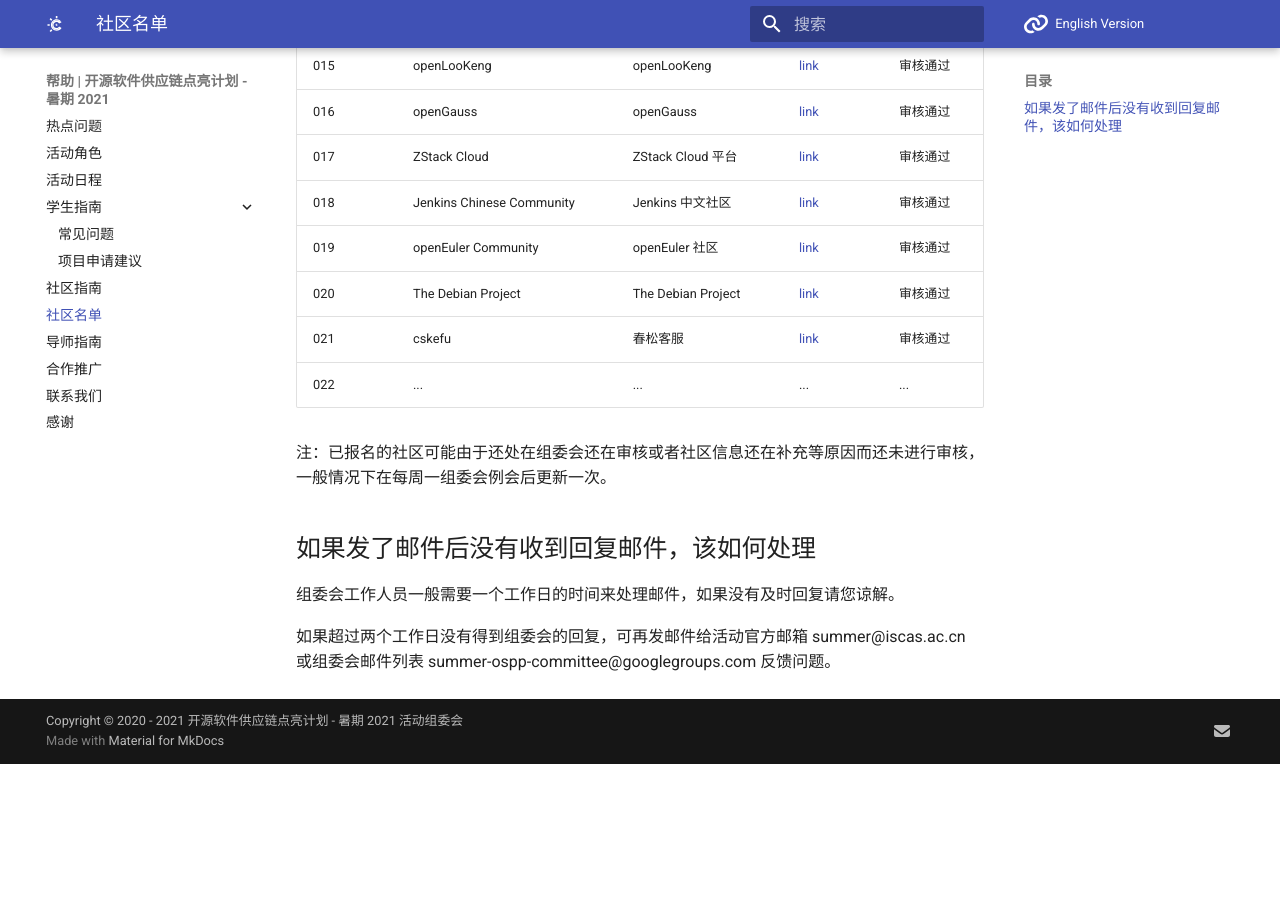
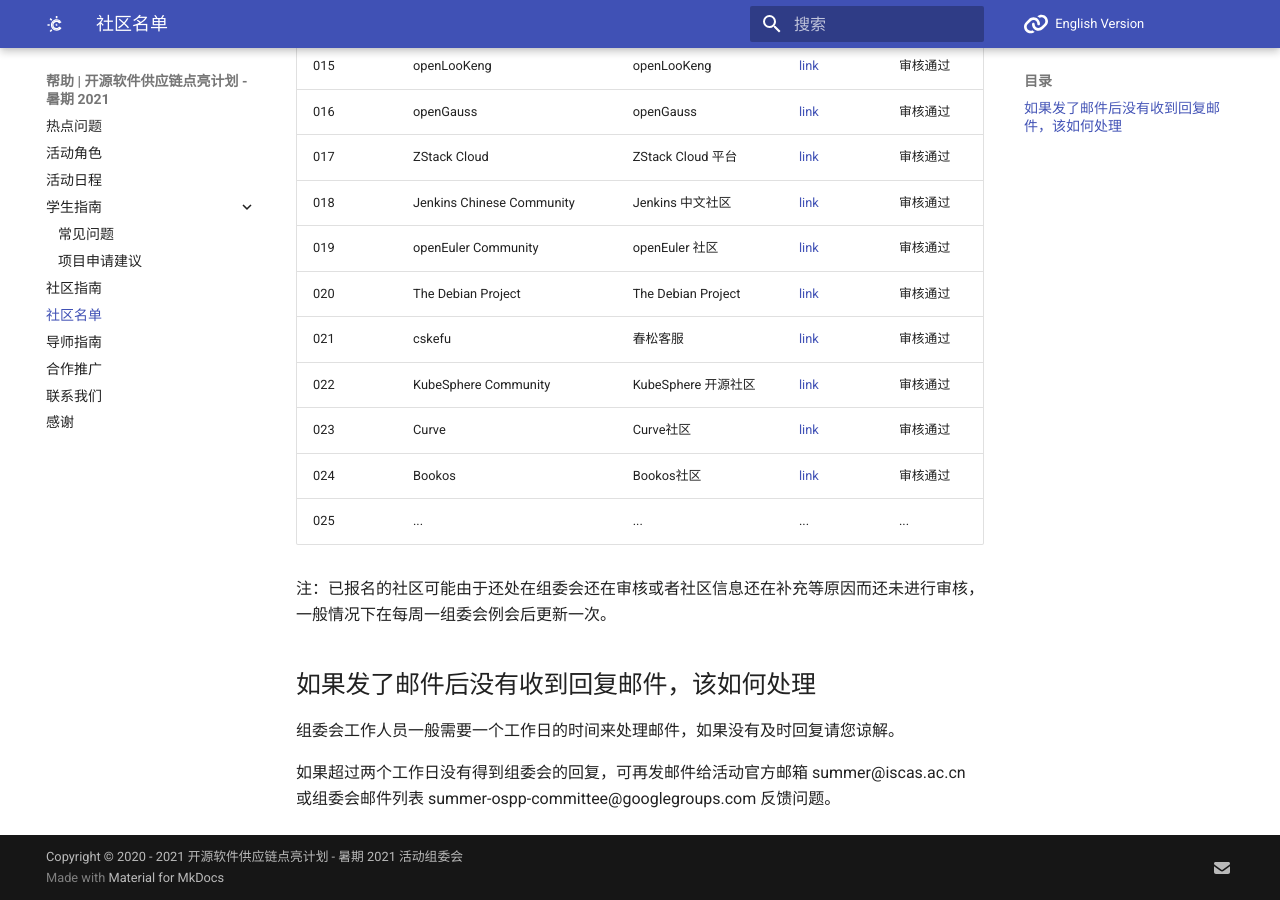
Before and after one commit to summer-ospp/help, an MkDocs documentation site: the page built from docs/communities-list.md, in a window 1280 px wide and 900 px high, scrolled down 1014 px. Built offline with MkDocs 1.6.1 and Material for MkDocs 9.7.7, drawn with Linux system fonts in a browser that asks for light colours; comment, search, counter and statistics services are not loaded; before the commit the page ends 1778 px from its top, so only the background shows below that.

Commit message:
Update communities-list.md
添加社区KubeSphere Community、Curve、Bookos

```diff
--- a/docs/communities-list.md
+++ b/docs/communities-list.md
@@ -22,12 +22,15 @@
 | 014  | OI Wiki                 | OI Wiki                 | [link](https://oi-wiki.org)                            | 审核通过 |
 | 015  | openLooKeng             | openLooKeng             | [link](https://openlookeng.io/)                        | 审核通过 |
 | 016  | openGauss               | openGauss               | [link](https://opengauss.org)                          | 审核通过 |
-| 017  | ZStack Cloud            | ZStack Cloud 平台       | [link](https://www.zstack.io/)                         | 审核通过 |
+| 017  | ZStack Cloud            | ZStack Cloud 平台       | [link](https://www.zstack.io/)                          | 审核通过 |
 | 018  | Jenkins Chinese Community | Jenkins 中文社区       | [link](https://jenkins-zh.cn/)                         | 审核通过 |
-| 019  | openEuler Community     | openEuler 社区          | [link](https://openeuler.org/)                         | 审核通过  |
+| 019  | openEuler Community     | openEuler 社区          | [link](https://openeuler.org/)                          | 审核通过  |
 | 020  | The Debian Project      | The Debian Project      | [link](https://www.debian.org)                         | 审核通过  |
-| 021  | cskefu               | 春松客服                 | [link](https://github.com/chatopera/cskefu)            | 审核通过  |
-| 022  | ...                     | ...                     | ...                                                    | ...      |
+| 021  | cskefu                  | 春松客服                 | [link](https://github.com/chatopera/cskefu)            | 审核通过  |
+| 022  | KubeSphere Community    | KubeSphere 开源社区      | [link](https://kubesphere.io/)                         |审核通过   |
+| 023  | Curve                   | Curve社区                | [link](https://www.opencurve.io/)                      | 审核通过    |
+| 024  | Bookos                  | Bookos社区               | [link]( https://www.book-os.org)                       | 审核通过    |
+| 025  | ...                     | ...                     | ...                                                     | ...      |
 
 注：已报名的社区可能由于还处在组委会还在审核或者社区信息还在补充等原因而还未进行审核，一般情况下在每周一组委会例会后更新一次。
 
```
